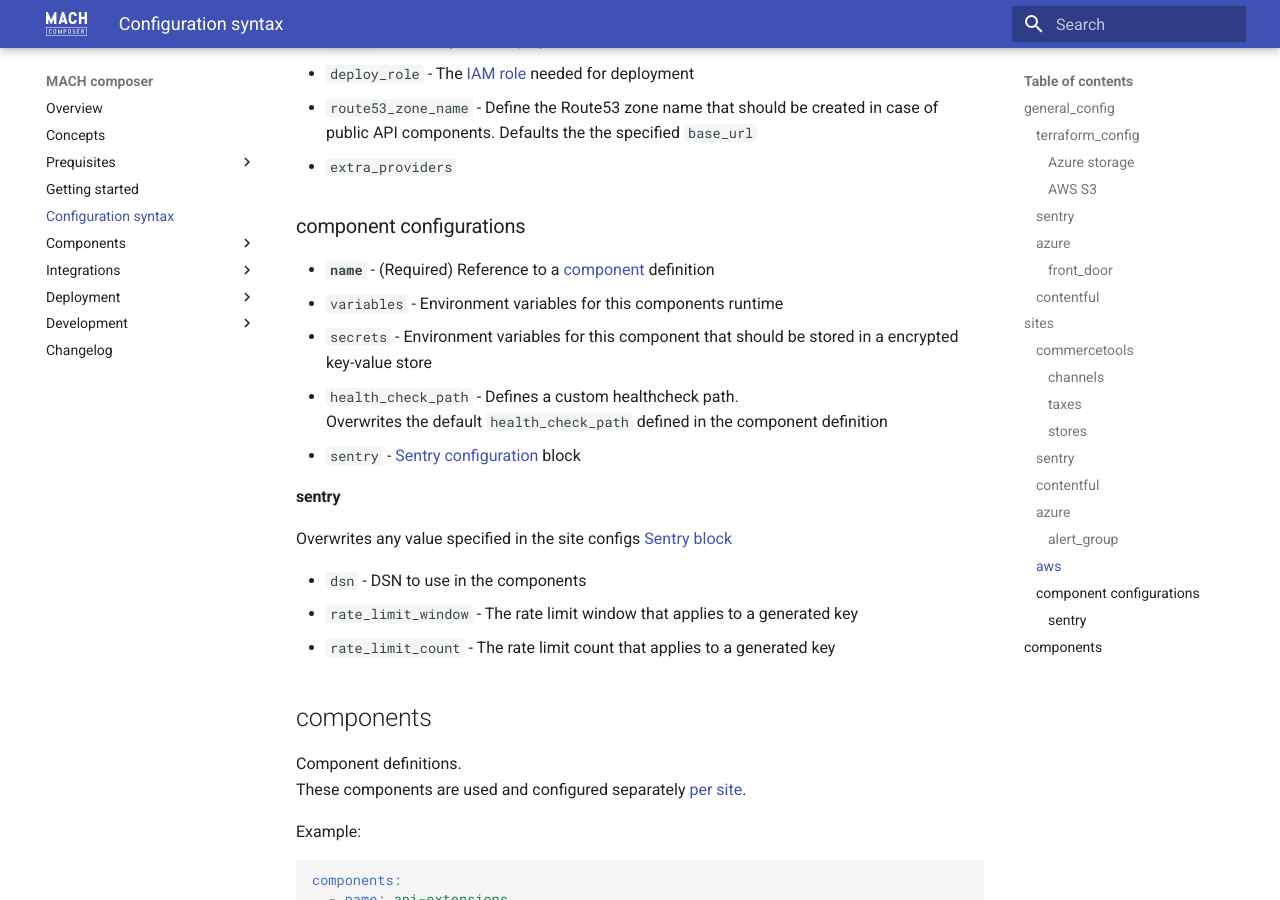
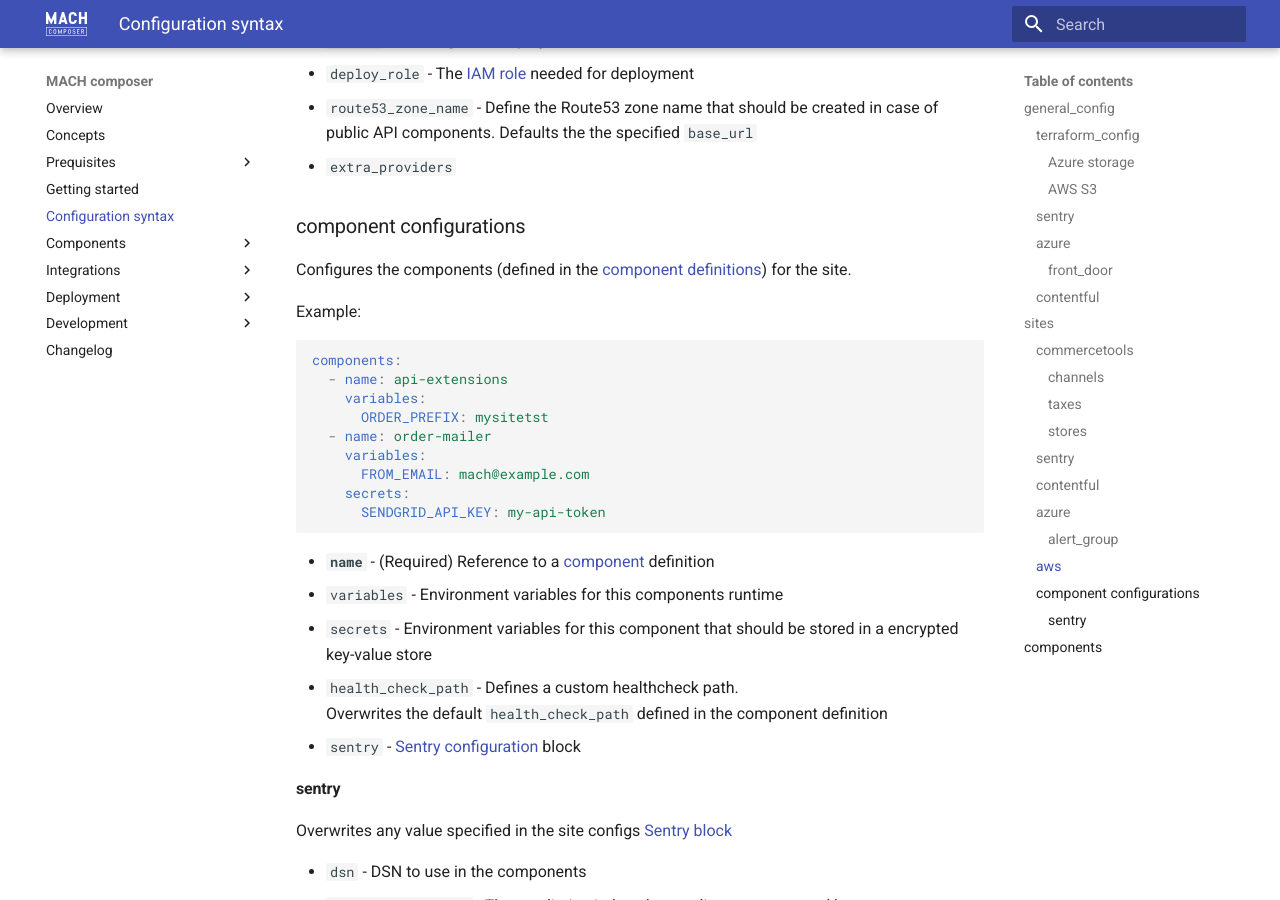
Before and after one commit to mach-composer/mach-composer-cli, an MkDocs documentation site: the page built from docs/src/syntax.md, in a window 1280 px wide and 900 px high, scrolled down 8734 px. Built offline with MkDocs 1.6.1 and Material for MkDocs 9.7.7, drawn with Linux system fonts in a browser that asks for light colours; a script that is not in the unit is left out.

Commit message:
Clarified components configurations a bit more

````diff
--- a/docs/src/syntax.md
+++ b/docs/src/syntax.md
@@ -361,6 +361,22 @@ aws:
 
 ### component configurations
 
+Configures the components (defined in the [component definitions](#components)) for the site.
+
+Example:
+
+```yaml
+components:
+  - name: api-extensions
+    variables:
+      ORDER_PREFIX: mysitetst
+  - name: order-mailer
+    variables:
+      FROM_EMAIL: mach@example.com
+    secrets:
+      SENDGRID_API_KEY: my-api-token
+```
+
 - **`name`** - (Required) Reference to a [component](#component) definition
 - `variables` - Environment variables for this components runtime
 - `secrets` - Environment variables for this component that should be stored in a encrypted key-value store
````
Also changed, not shown: docs/src/gettingstarted.md (+2 -0 lines).
